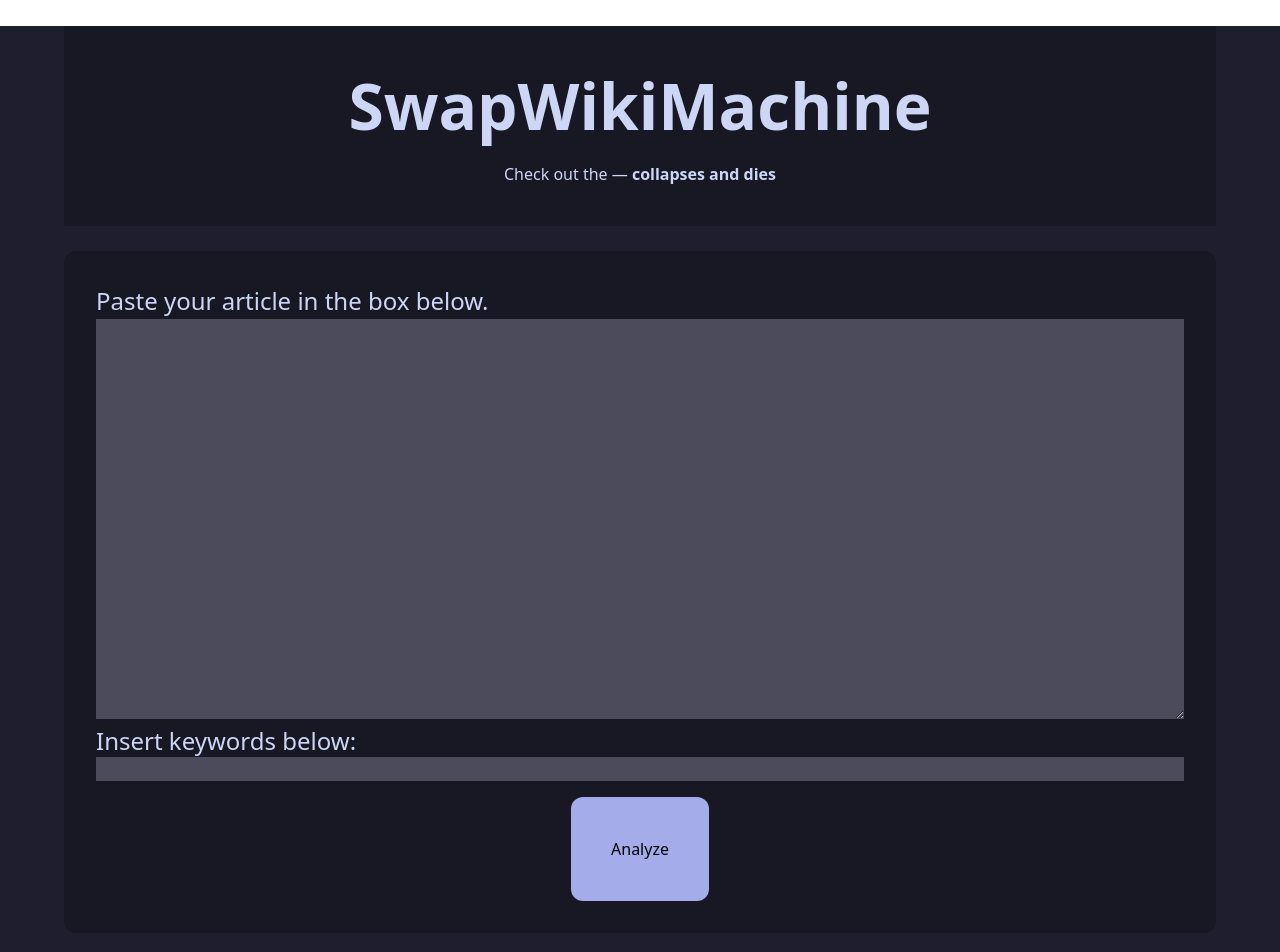
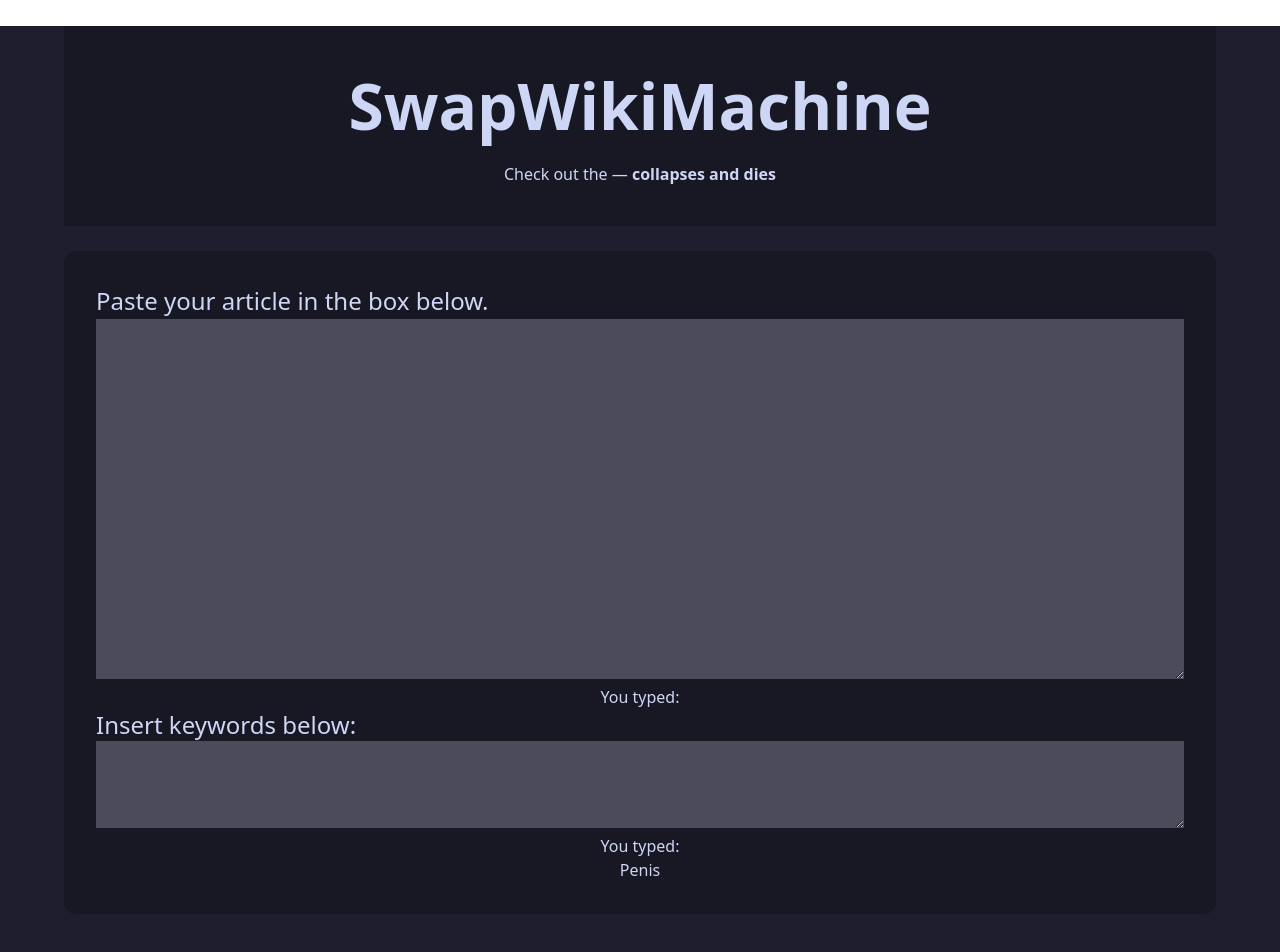
Before and after one commit to GeneralPoxter/wikiRank, a Next.js app: page / in a window 1280 px wide. Shown: the top 952 px of the page. Built offline with nearby package versions, Linux system fonts and the light colour scheme.

Commit message:
more stuff

```diff
--- /dev/null
+++ b/components/Header.js
@@ -0,0 +1,10 @@
+import React from "react";
+
+export default function Header() {
+    return (
+        <div className='bg-[#181825] mx-[5%] my-[2%] text-[#cdd6f4] text-center p-8'>
+            <h1 className='font-bold text-[400%] w-[80%] ml-auto mr-auto'>SwapWikiMachine</h1>
+            <p className='m-2'>Check out the — <b>collapses and dies</b></p>
+        </div>
+    )
+}
--- a/components/home.js
+++ /dev/null
@@ -1,15 +0,0 @@
-import Input from './input.js'
-import Output from './output.js'
-
-export default function Home() {
-    return (
-        <div className='bg-[#1e1e2e]'>
-            <div className='bg-[#181825] mx-[5%] my-[2%] text-[#cdd6f4] text-center p-8'>
-                <h1 className='font-bold text-[400%] w-[80%] ml-auto mr-auto'>SwapWikiMachine</h1>
-                <p className='m-2'>Check out the — <b>collapses and dies</b></p>
-            </div>
-            <Input></Input>
-            <Output></Output>
-        </div>
-    );
-}
--- a/components/input.js
+++ b/components/input.js
@@ -1,38 +1,28 @@
-import React, { Component } from "react";
+import React from "react";
+import { useState } from "react";
+import { getDocumentRanks } from "../lib/vector_model.js";
 import wiki from "wikijs";
-import { getDocumentRanks, testSwapneel } from "./model.js";
 
-export default class Input extends Component {
-    constructor() {
-        super();
+export default function Input() {
+    const [query, setQuery] = useState('');
+    const [keywords, setKeywords] = useState('');
 
-        this.state = {
-            textAreaValue: "",
-            keywords: "",
-            show: false
-        };
-
-        this.handleChange = this.handleChange.bind(this);
-        this.handleSubmit = this.handleSubmit.bind(this);
-    };
-
-    handleChange(e) {
-        this.setState({
-            textAreaValue: e.target.value
-        })
+    function handleQuery(e) {
+        setQuery(e.target.value);
     }
 
-    async handleSubmit(e) {
+    function handleKeywords(e) {
+        setKeywords(e.target.value);
+    }
+
+    async function fetchWiki(e) {
         e.preventDefault();
-        this.setState({ show: true })
 
         // Check whether keywords is length 0
-        const query = this.state.textAreaValue;
-        const keywords = this.state.keywords.split(",");
-        console.log(keywords);
         const res = await Promise.all(
-            keywords.map(async keyword => await wiki().search(keyword, 5, true).then(data => data.results))
+            keywords.split(",").map(async keyword => await wiki().search(keyword, 5, true).then(data => data.results)).flat()
         );
+
         const articles = await Promise.all(
             res.map(async a => {
                 console.log("finding....");
@@ -49,36 +39,29 @@ export default class Input extends Component {
         );
 
         const ranks = getDocumentRanks(articles, "These types of sausages were culturally imported from Germany and became popular in the United States. It became a working-class street food in the U.S., sold at stands and carts. The hot dog became closely associated with baseball and American culture. Although particularly connected with New York City and its cuisine, the hot dog eventually became ubiquitous throughout the US during the 20th century. Its preparation varies regionally in the country, emerging as an important part of other regional cuisines, including Chicago street cuisine");
+
         console.log(ranks);
     }
 
-    render() {
     return (
-            <div>
         <div className="mx-[5%] bg-[#181825] p-8 rounded-xl text-center">
-                    <form onSubmit={this.handleSubmit}>
             <p className="text-[150%] text-bold text-[#cdd6f4] text-left">Paste your article in the box below.</p>
             <textarea
-                            className="overflow-scroll bg-[#807e91] text-[#cdd6f4] w-[100%] text-left h-[400px] bg-opacity-50 text-[150%]"
-                            id="query"
-                            value={this.state.textAreaValue}
-                            onChange={this.handleChange}
+                className="overflow-scroll bg-[#807e91] text-[#cdd6f4] w-[100%] text-left h-[15em] bg-opacity-50 text-[150%]"
+                value={query}
+                onChange={handleQuery}
             />
+            <p className="text-[#cdd6f4]">You typed: {query}</p>
             <p className="text-2xl text-left text-[#cdd6f4]">Insert keywords below: </p>
-                        <div className="input-area w-[100%]" id="keywords">
-                            <input type="text" id="key-input" value={this.state.keywords}
-                                className="w-[100%] bg-[#807e91] bg-opacity-50 text-[#cdd6f4]" />
-                        </div>
-                        <button
-                            type="submit"
-                            value="Submit"
-                            className='align-center bg-[#b4befe]
-                            p-10 rounded-xl mt-4 bg-opacity-90'>
-                            Analyze
+            <textarea
+                className="overflow-scroll bg-[#807e91] text-[#cdd6f4] w-[100%] text-left h-[1%] bg-opacity-50 text-[150%]"
+                value={keywords}
+                onChange={handleKeywords}
+            />
+            <p className="text-[#cdd6f4]">You typed: {keywords}</p>
+            <button className="text-[#cdd6f4]" onClick={fetchWiki}>
+                Penis
             </button>
-                    </form>
-                </div>
         </div>
     )
 }
-}
--- a/pages/about.js
+++ b/pages/about.js
@@ -1,3 +1,51 @@
-import About from "../components/about.js"
-
-export default About;
+export default function About() {
+    return (
+        <div className='bg-[#1e1e2e]'>
+            <div className='relative top-[10px] p-3 w-[50%] m-auto bg-black bg-opacity-60 shadow-lg shadow-black'>
+                <h1 className='font-bold text-[350%] text-center text-white'>About Us</h1>
+                <p className='mt-2 text-white italic text-center'>"I am out of steam and going to cream"</p>
+                <br></br>
+                <div className='body'>
+                    <div className='text-[200%] font-bold w-auto'>
+                        <h1>About SwapWikiMachine</h1>
+                    </div>
+                    <div className='text-left bg-[grey] p-3 bg-opacity-30 text-white'>
+                        <p>Can't understand a journal article? Feeling lost in a textbook chapter? Wikipedia is your friend -- but it's so big! SwapWikiMachine determines the most relevant Wikipedia pages to your text using the vector space model. Happy learning!</p>
+                    </div>
+                </div>
+                <br></br>
+                <div className='body'>
+                    <div className='text-[200%] font-bold w-auto'>
+                        <h1>Instructions</h1>
+                    </div>
+                    <div className='text-left text-[120%] bg-[grey] p-3 bg-opacity-30 text-white'>
+                        <ol className="list-decimal ml-5">
+                            <li>Paste the text you want to study in the top text box</li>
+                            <li>Enter the relevant keywords separated by commas (,)</li>
+                            <li>Press the rank button and enjoy the Wikipedia article rankings</li>
+                        </ol>
+                    </div>
+                </div>
+                <br></br>
+                <div class='body'>
+                    <div className='text-[200%] font-bold w-auto'>
+                        <h1>Vector Space Model</h1>
+                    </div>
+                    <div className='text-left bg-[grey] p-4 mt-2 bg-opacity-30 text-white'>
+                        <p>Each document is represented by a vector, where each component corresponds to a term and its tf-idf weight.</p>
+                        <ul className="list-decimal ml-5">
+                            <li>Document frequency: how many documents a word appears in </li>
+                            <li>Term frequency: vector of the frequencies of a word in each document</li>
+                            <li>Weight = tf * idf = term frequency in ith document * log(# of documents / ith document frequency)</li>
+                            <li>Brief justification: term with greater frequency in the ith document and appears in fewer documents overall would “matter” more to the ith document</li>
+                            <li>Given a document’s weight vector, rank the document's relevance by comparing the cosine similarities with other document’s weight vectors (greater dot product means greater similarity)</li>
+                        </ul>
+                    </div>
+                </div>
+            </div>
+            <br />
+            <br />
+            <br />
+        </div>
+    );
+}
--- a/pages/index.js
+++ b/pages/index.js
@@ -1,3 +1,13 @@
-import Home from "../components/home.js"
+import Input from '../components/input.js'
+import Output from '../components/output.js'
+import Header from '../components/header.js'
 
-export default Home;
+export default function Home() {
+    return (
+        <div className='bg-[#1e1e2e]'>
+            <Header></Header>
+            <Input></Input>
+            <Output></Output>
+        </div>
+    );
+}
--- a/tailwind.config.js
+++ b/tailwind.config.js
@@ -3,7 +3,8 @@
 module.exports = {
   content: [
     "./pages/**/*.{js,jsx,ts,tsx}",
-    "./components/**/*.{js,jsx,ts,tsx}"
+    "./components/**/*.{js,jsx,ts,tsx}",
+    "./lib/**/*.{js,jsx,ts,tsx}"
   ],
   theme: {
     extend: {},
```
Also changed, not shown: components/about.js (deleted, +0 -66 lines), lib/vector_model.js (renamed from components/model.js), 1 other file (tests, documents, lock files or other folders). Lines whose indentation alone changed are shown as unchanged.
